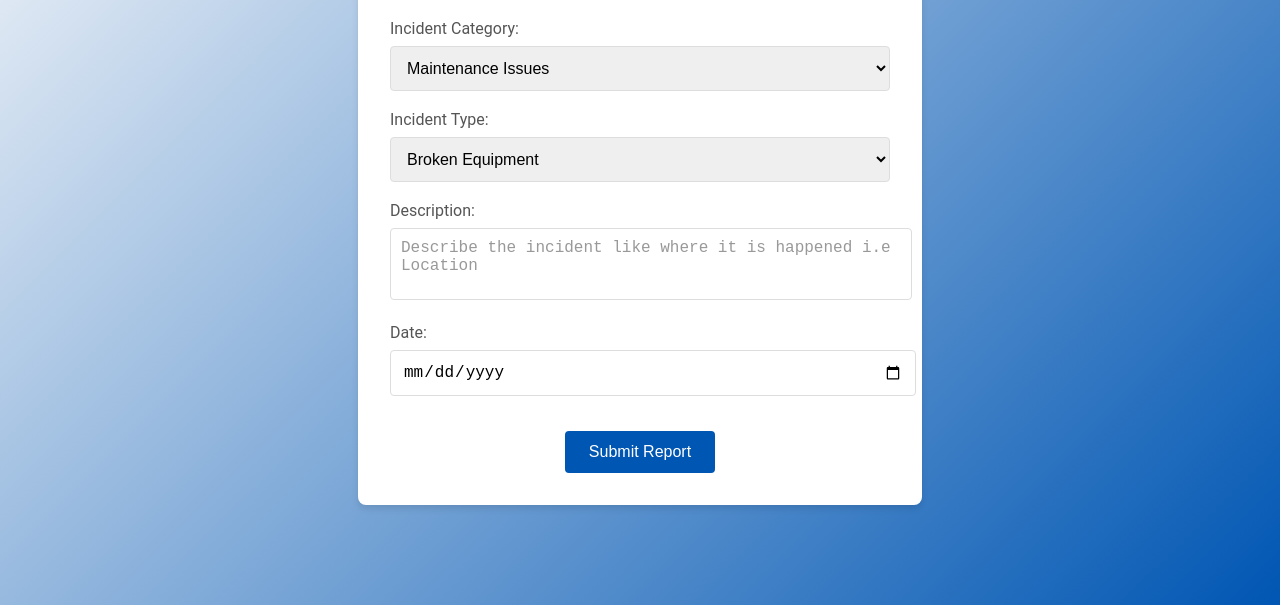
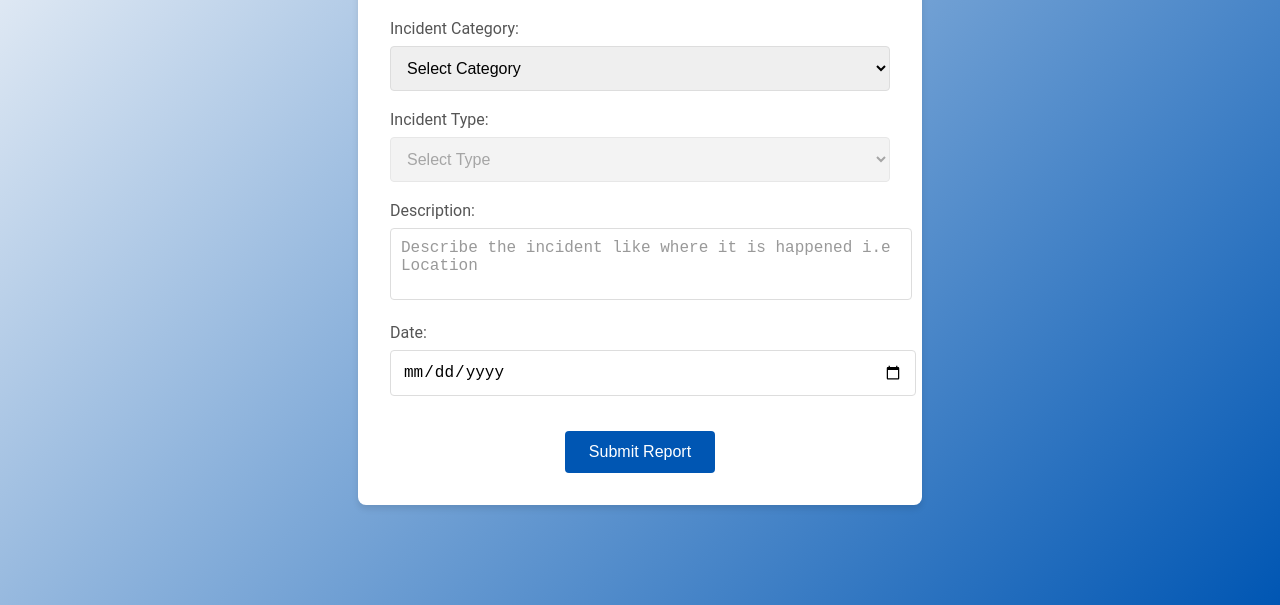
Before and after one commit to janaki799/incident-reporting-system, a website: page report.html in a window 1280 px wide. Shown: the part 195-800 px from the top of the page. Drawn offline with Linux system fonts and the light colour scheme.

Commit message:
Update report.html

```diff
--- a/report.html
+++ b/report.html
@@ -13,6 +13,7 @@
             <form id="incidentForm">
                 <label for="incidentCategory">Incident Category:</label>
                 <select id="incidentCategory">
+                    <option value=""disable selected>Select Category</option>
                     <option value="maintenance">Maintenance Issues</option>
                     <option value="safety">Safety and Security Incidents</option>
                     <option value="academic">Academic Incidents</option>
@@ -26,12 +27,13 @@
                  <br>
                  <br>
                 <label for="incidentType">Incident Type:</label>
-                <select id="incidentType">
+                <select id="incidentType" disabled>
                     <option value="brokenEquipment">Broken Equipment</option>
                     <option value="plumbingIssues">Plumbing Issues</option>
                     <option value="fireHazard">Fire Hazard</option>
                     <option value="cheating">Cheating or Plagiarism</option>
                     <!-- Add more options based on the categories -->
+                    <option value=""disable selected >Select Type</option>
                 </select>
                  <br>
                  <br>
@@ -40,7 +42,7 @@
                  <br>
                  <br>
                 <label for="date">Date:</label>
-                <input type="date" id="date">
+                <input type="date" id="date" required>
                  <br>
                  <br>
                 <button type="submit">Submit Report</button>
```
